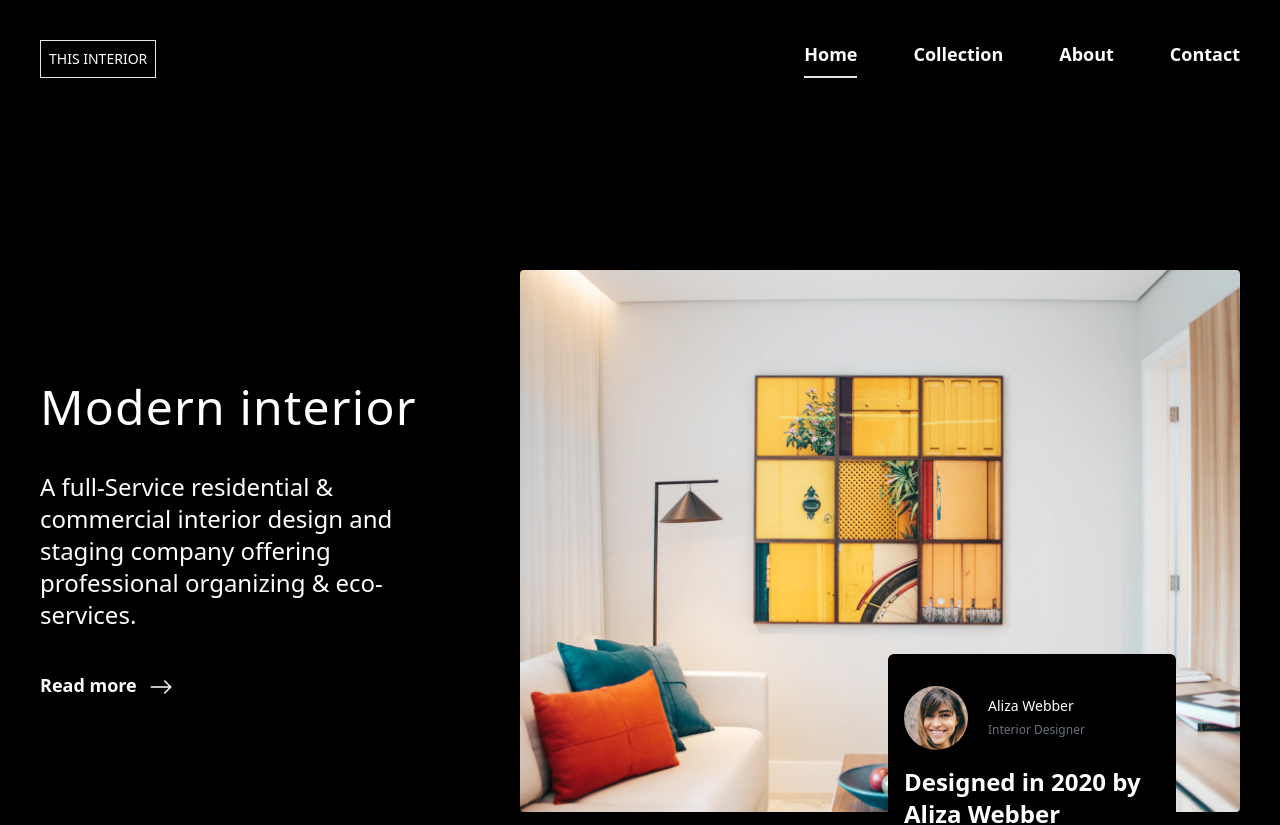
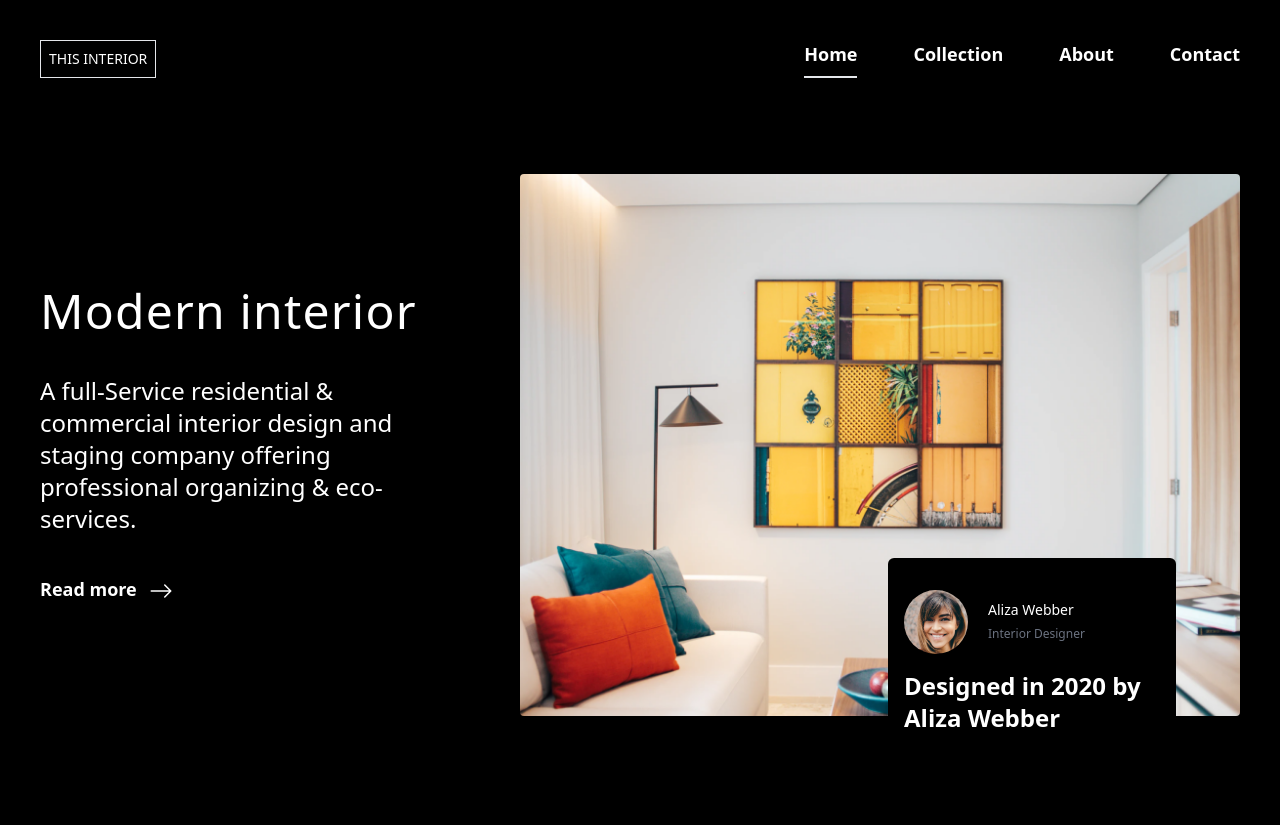
Before and after one commit to Ri5ha6h/InteriorConsultant, a React (Vite) app: page / in a window 1280 px wide. Shown: the top 825 px of the page. Built offline with nearby package versions, Linux system fonts and the light colour scheme.

Commit message:
changes in home and navbar file

```diff
--- a/src/components/Home.tsx
+++ b/src/components/Home.tsx
@@ -5,8 +5,8 @@ import Card from './Card';
 
 const Home = () => {
   return (
-    <div className='flex flex-col items-center justify-between mt-24 xs:mt-48 xl:flex-row'>
-      <div className='self-start xl:self-center xl:w-2/5'>
+    <div className='flex flex-col items-center justify-between mt-24 xs:mt-216 lg:flex-row'>
+      <div className='self-start xl:self-center lg:w-2/5'>
         <h1 className='text-5xl font-medium tracking-wide'>
           Modern interior
         </h1>
@@ -24,7 +24,7 @@ const Home = () => {
           <BsArrowRight className='inline-block w-6 h-6 ml-2' />
         </a>
       </div>
-      <div className='relative mt-20 xl:w-3/5 xl:mt-0 '>
+      <div className='relative mt-20 lg:w-3/5 lg:mt-0 '>
         <img
           className='rounded'
           src={decor}
--- a/src/components/Navbar.tsx
+++ b/src/components/Navbar.tsx
@@ -28,7 +28,7 @@ const Navbar = () => {
         </ul>
       </div>
       {menu && (
-        <div className='absolute top-0 left-0 right-0 z-10 h-screen mx-8 my-6 bg-black'>
+        <div className='absolute top-0 left-0 right-0 z-10 h-screen mx-8 my-6 bg-black overscroll-none'>
           <div className='relative p-3'>
             <AiOutlineClose
               className='absolute right-0 w-10 h-10 text-white cursor-pointer'
```
